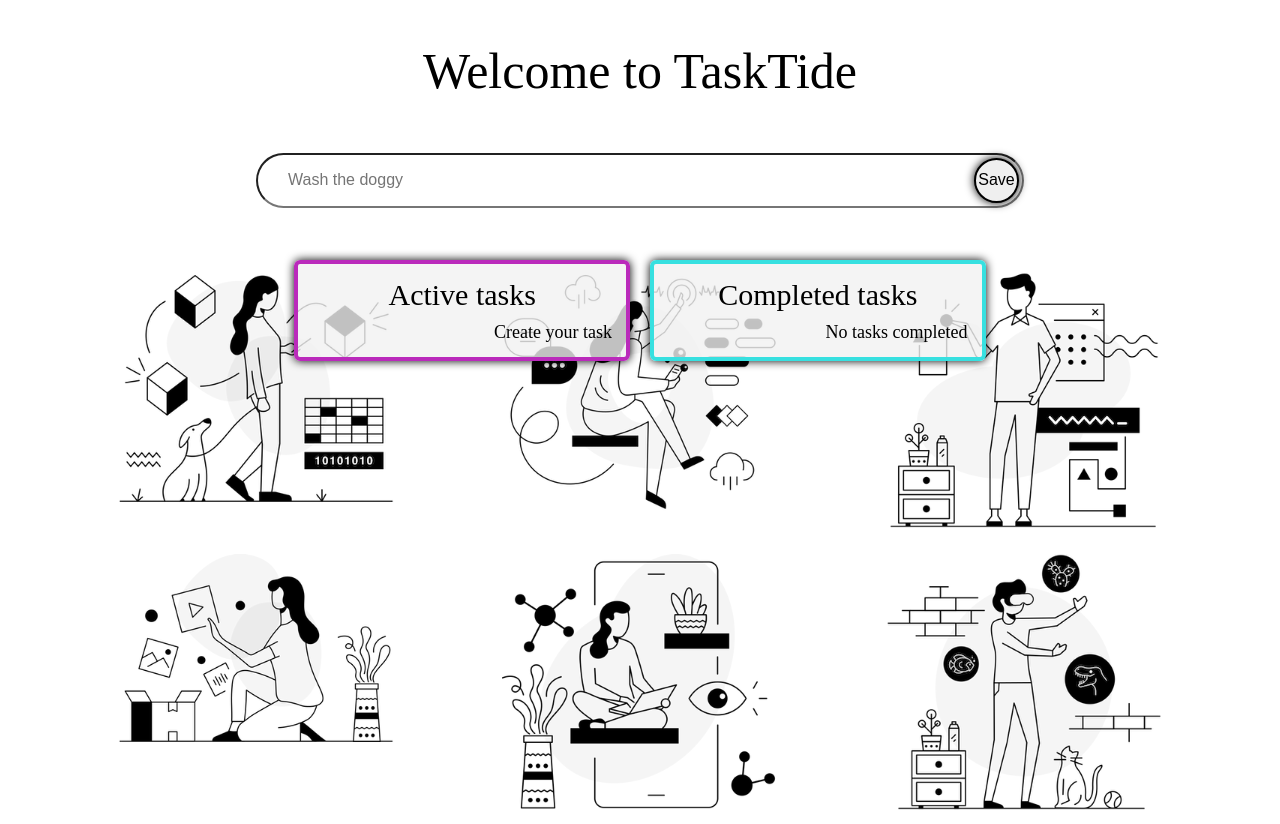
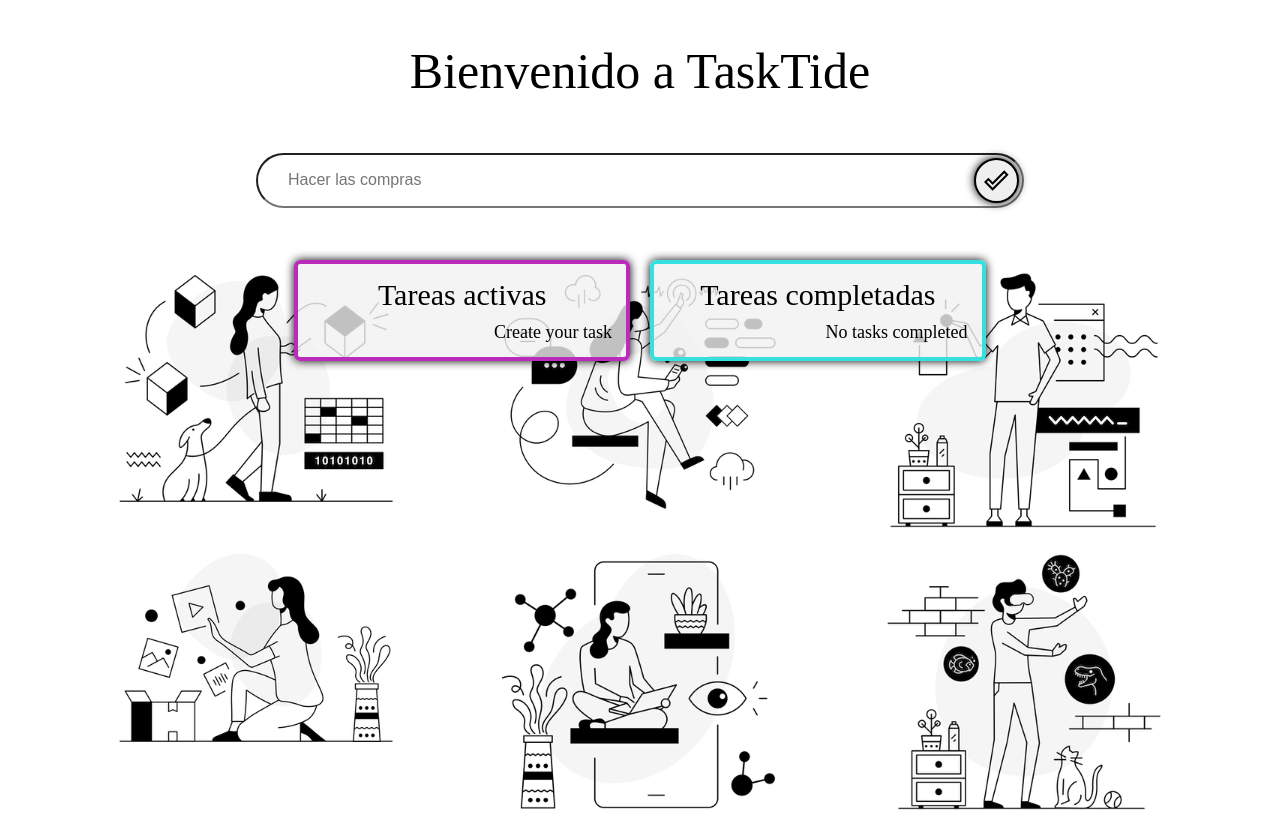
Before and after one commit to genepatino/tasktide-proyect, a React (Vite) app: page / in a window 1280 px wide. Built offline with nearby package versions, Linux system fonts and the light colour scheme; the HTML template or start-up script is replaced by a standard one; a web font is replaced by a local one.

Commit message:
change of language and render icon edit or not

```diff
--- a/src/components/Home/index.tsx
+++ b/src/components/Home/index.tsx
@@ -58,7 +58,7 @@ const Home: React.FC = () => {
   return (
     <DragDropContext onDragEnd={onDragEnd}>
       <main className="page_container">
-        <h1 className="page_container_header">Welcome to TaskTide</h1>
+        <h1 className="page_container_header">Bienvenido a TaskTide</h1>
         <InputNewTask />
         <section className="page_container_background">
           <BackgroundImages />
--- a/src/components/InputNewTask/index.tsx
+++ b/src/components/InputNewTask/index.tsx
@@ -1,5 +1,6 @@
 import { useContext, useRef } from "react";
 import { TasksListContext } from "../../TasksListContext/index";
+import { MdOutlineDoneOutline } from "react-icons/md";
 
 import "./styles.css";
 
@@ -23,10 +24,10 @@ const InputNewTask: React.FC = () => {
         onChange={(e) => setInputName(e.target.value)}
         className="form_container_input"
         type="input"
-        placeholder="Wash the doggy"
+        placeholder="Hacer las compras"
       />
       <button className="form_container_button" type="submit">
-        Save
+        <MdOutlineDoneOutline className="icon" />
       </button>
     </form>
   );
--- a/src/components/InputNewTask/styles.css
+++ b/src/components/InputNewTask/styles.css
@@ -32,6 +32,11 @@
   box-shadow: 0 0 10px black;
 }
 
+.form_container_button .icon {
+  width: 60%;
+  height: 100%;
+}
+
 .form_container_button:hover{
   transform: scale(0.9);
 }
--- a/src/components/SingleTask/index.tsx
+++ b/src/components/SingleTask/index.tsx
@@ -149,9 +149,11 @@ const SingleTask: React.FC<Props> = ({ index, task, isDone }) => {
         >
           {renderIsSelectedEdit()}
           <div className="icon_container">
-            <span className="icon" onClick={() => setEdit(!edit)}>
-              <AiOutlineEdit />
-            </span>
+            {!isDone && (
+              <span className="icon" onClick={() => setEdit(!edit)}>
+                <AiOutlineEdit />
+              </span>
+            )}
             <span className="icon" onClick={deleteTask}>
               <AiOutlineDelete />
             </span>
--- a/src/components/TasksList/index.tsx
+++ b/src/components/TasksList/index.tsx
@@ -21,7 +21,7 @@ const TasksList: React.FC = () => {
               ref={provided.innerRef}
               {...provided.droppableProps}
             >
-              <h2 className="title_container_task">Active tasks</h2>
+              <h2 className="title_container_task">Tareas activas</h2>
               {loader && <LoadingSkeleton />}
               {messageError && <p>Oh no, hubo un error</p>}
               {!loader && activeTasks.length === 0 && (
@@ -48,7 +48,7 @@ const TasksList: React.FC = () => {
               ref={provided.innerRef}
               {...provided.droppableProps}
             >
-              <h2 className="title_container_task">Completed tasks</h2>
+              <h2 className="title_container_task">Tareas completadas</h2>
               {loader && <LoadingSkeleton />}
               {messageError && <p>Oh no, hubo un error</p>}
               {!loader && completedTasks.length === 0 && (
```
Also changed, not shown: src/images/tasktideImage.png, 1 other file (tests, documents, lock files or other folders).
